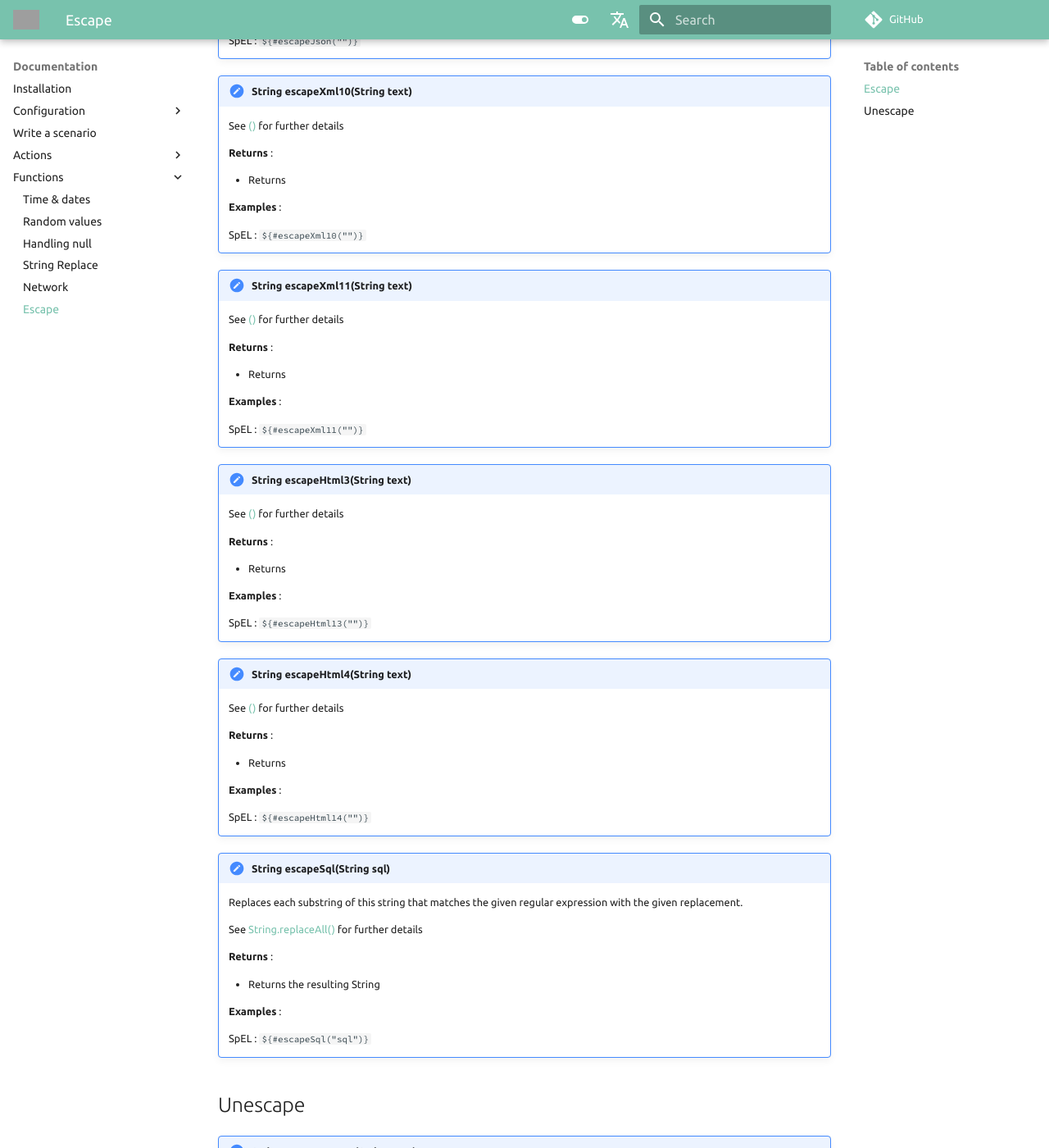
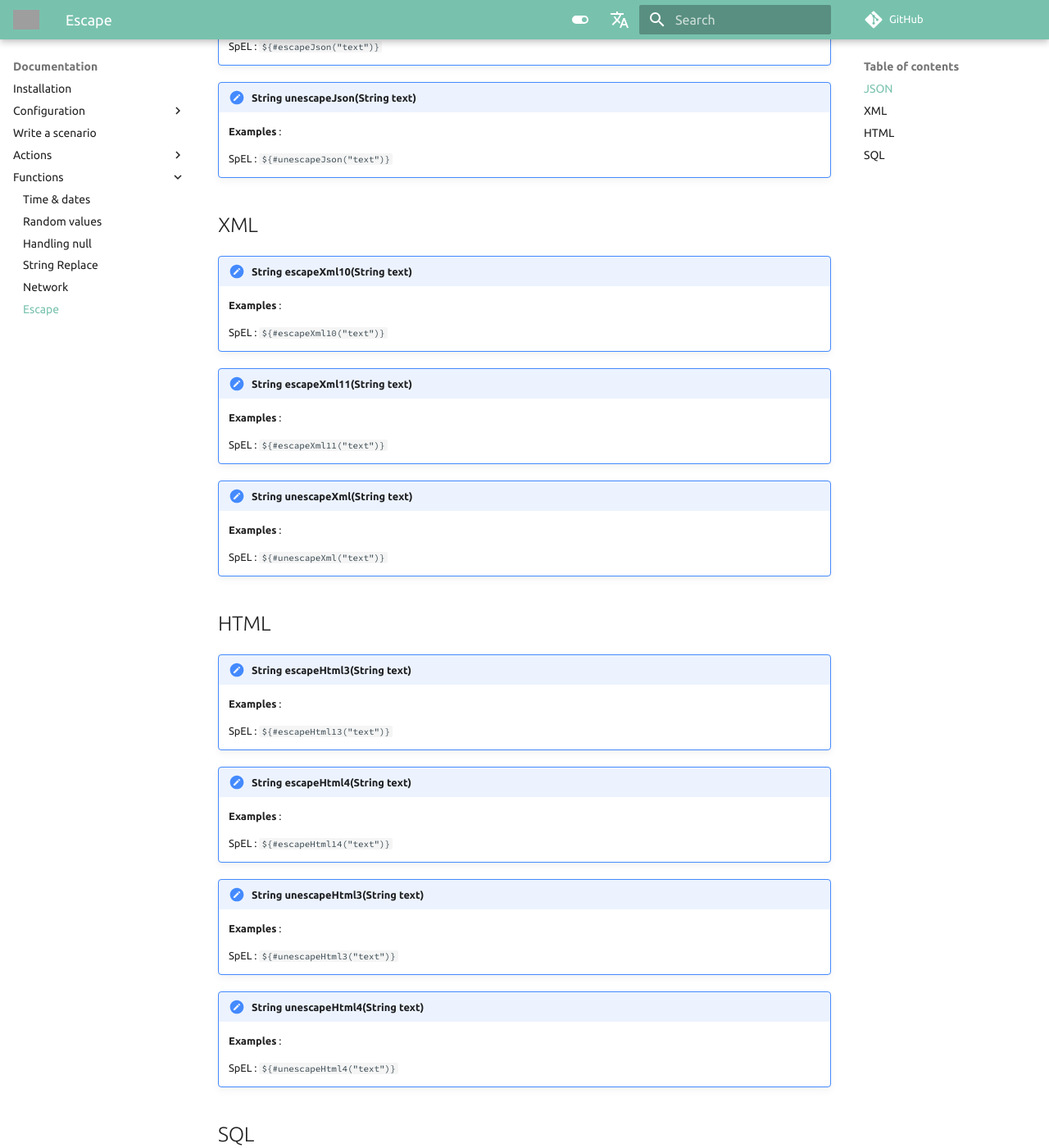
Before and after one commit to chutney-testing/chutney-testing.github.io-legacy, an MkDocs documentation site: the page built from docs/functions/escape.md, in a window 1280 px wide and 1400 px high, scrolled down 427 px. Shown: the whole window at 82% size. Built offline with MkDocs 1.6.1 and Material for MkDocs 9.7.7, drawn with Linux system fonts in a browser that asks for light colours; comment, search, counter and statistics services are not loaded; some of the changed text lies outside the part shown; grey boxes are pictures that could not be loaded.

Commit message:
docs: adding elements to escape functions

```diff
--- a/docs/functions/escape.md
+++ b/docs/functions/escape.md
@@ -1,143 +1,76 @@
-# Escape
+Following functions help you escape and unescape strings from JSON, HTML, XML and SQL.
+
+The class [StringEscapeUtils](https://commons.apache.org/proper/commons-text/javadocs/api-release/org/apache/commons/text/StringEscapeUtils.html) from **Apache commons text** library is used under the hood.
+
+
+# JSON
 
 !!! note "String escapeJson(String text)"
 
+    **Examples** :
 
-    See [()]() for further details
+    SpEL : `${#escapeJson("text")}`
 
-    **Returns** :
-
-    * Returns
+!!! note "String unescapeJson(String text)"
 
     **Examples** :
 
-    SpEL : `${#escapeJson("")}`
+    SpEL : `${#unescapeJson("text")}`
+
+
+# XML
 
 !!! note "String escapeXml10(String text)"
 
+    **Examples** :
 
+    SpEL : `${#escapeXml10("text")}`
 
-    See [()]() for further details
-
-    **Returns** :
-
-    * Returns
+!!! note "String escapeXml11(String text)"
 
     **Examples** :
 
-    SpEL : `${#escapeXml10("")}`
+    SpEL : `${#escapeXml11("text")}`
 
-!!! note "String escapeXml11(String text)"
-
-
-
-    See [()]() for further details
-
-    **Returns** :
-
-    * Returns
+!!! note "String unescapeXml(String text)"
 
     **Examples** :
 
-    SpEL : `${#escapeXml11("")}`
+    SpEL : `${#unescapeXml("text")}`
+
+
+# HTML
 
 !!! note "String escapeHtml3(String text)"
 
+    **Examples** :
 
+    SpEL : `${#escapeHtml13("text")}`
 
-    See [()]() for further details
-
-    **Returns** :
-
-    * Returns
+!!! note "String escapeHtml4(String text)"
 
     **Examples** :
 
-    SpEL : `${#escapeHtml13("")}`
+    SpEL : `${#escapeHtml14("text")}`
 
-!!! note "String escapeHtml4(String text)"
-
-
-
-    See [()]() for further details
-
-    **Returns** :
-
-    * Returns
+!!! note "String unescapeHtml3(String text)"
 
     **Examples** :
 
-    SpEL : `${#escapeHtml14("")}`
+    SpEL : `${#unescapeHtml3("text")}`
+
+
+!!! note "String unescapeHtml4(String text)"
+
+    **Examples** :
+
+    SpEL : `${#unescapeHtml4("text")}`
+
+
+# SQL
 
 !!! note "String escapeSql(String sql)"
-
-    Replaces each substring of this string that matches the given regular expression with the given replacement.
-
-    See [String.replaceAll()](https://docs.oracle.com/en/java/javase/11/docs/api/java.base/java/lang/String.html#replaceAll(java.lang.String,java.lang.String)) for further details
-
-    **Returns** :
-
-    * Returns the resulting String
 
     **Examples** :
 
     SpEL : `${#escapeSql("sql")}`
-
-# Unescape
-
-!!! note "String unescapeJson(String text)"
-
-
-
-    See [()]() for further details
-
-    **Returns** :
-
-    * Returns
-
-    **Examples** :
-
-    SpEL : `${#unescapeJson("")}`
-
-!!! note "String unescapeXml(String text)"
-
-
-
-    See [()]() for further details
-
-    **Returns** :
-
-    * Returns
-
-    **Examples** :
-
-    SpEL : `${#unescapeXml("")}`
-
-!!! note "String unescapeHtml3(String text)"
-
-
-
-    See [()]() for further details
-
-    **Returns** :
-
-    * Returns
-
-    **Examples** :
-
-    SpEL : `${#unescapeHtml3("")}`
-
-
-!!! note "String unescapeHtml4(String text)"
-
-
-
-    See [()]() for further details
-
-    **Returns** :
-
-    * Returns
-
-    **Examples** :
-
-    SpEL : `${#unescapeHtml4("")}`
```
